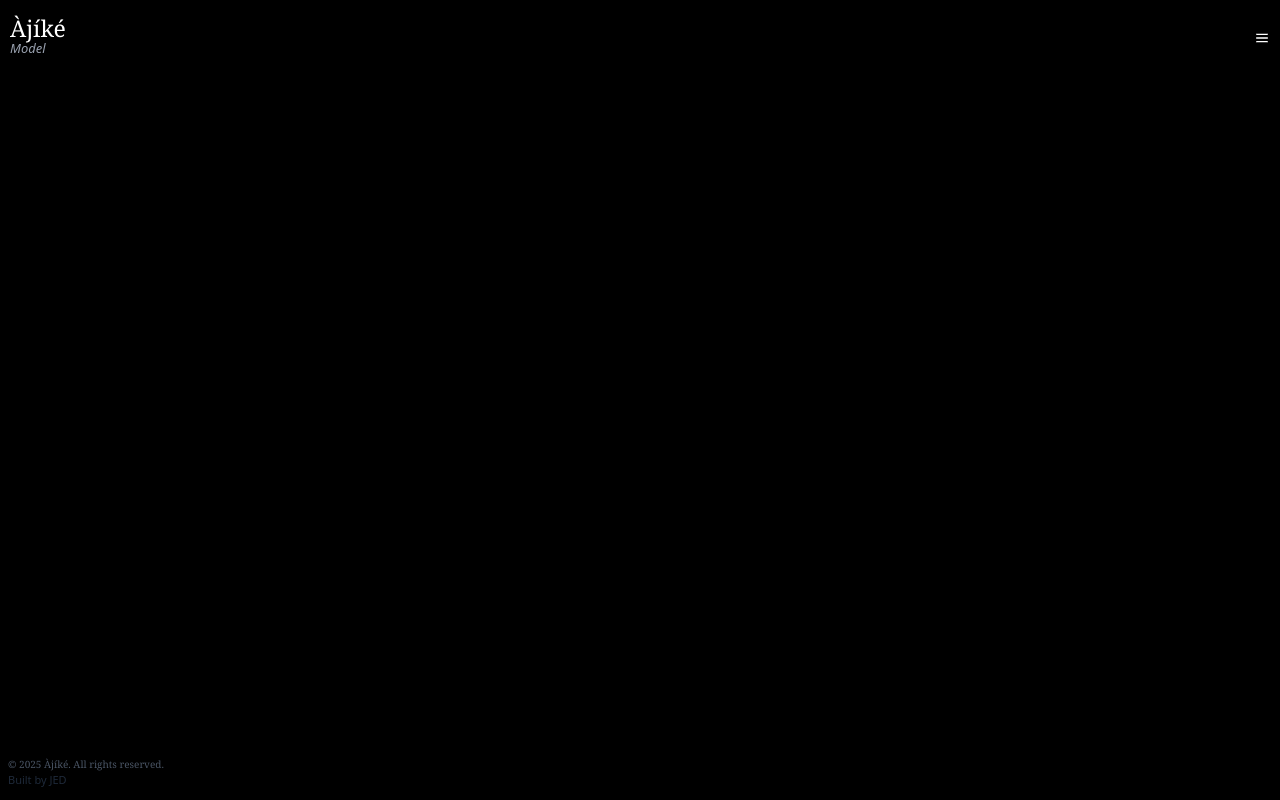
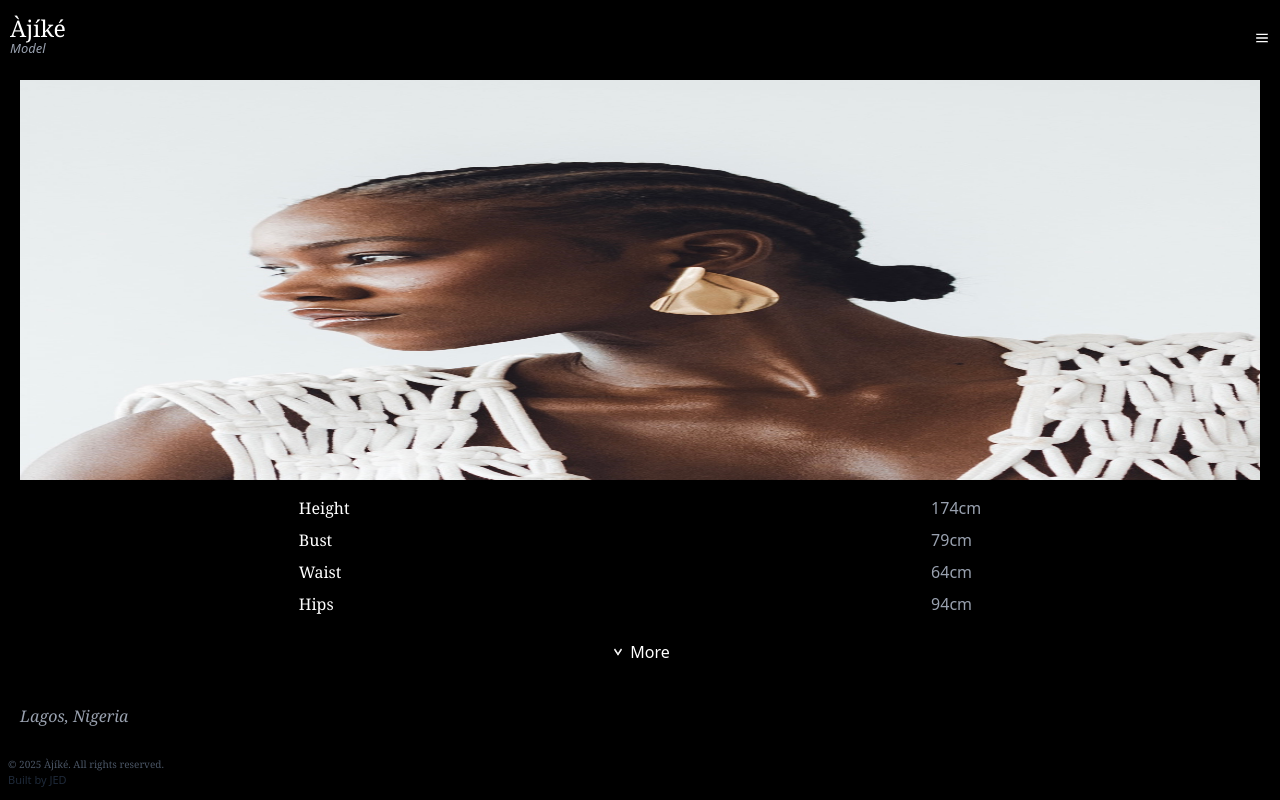
Before and after one commit to dej-xx01/ajike-web, a React (Vite) app in the folder my-app/: page /about in a window 1280 px wide. Built offline with nearby package versions, Linux system fonts and the light colour scheme.

Commit message:
built the about section

```diff
--- a/my-app/src/components/about.jsx
+++ b/my-app/src/components/about.jsx
@@ -1,6 +1,51 @@
+import { useState } from "react"
+import arrow from "../assets/images/arrow.png"
+import Bisola from "../assets/images/bisola.jpg"
 const About = () =>{
+    const [overflow, setOverflow] = useState(false)
+    const moreBtn = () => {
+        setOverflow(!overflow)
+    }
     return(
-        <h1>About</h1>
+        <>
+            {/* {!menuClicked && (<div className="  border border-blue-500 absolute top-20 inset-x-0">
+                <img src= {Bisola} alt="bisola-image" className="w-10 "/>
+            </div>)}         */}
+            {/* <div className="  border border-blue-500 absolute top-20 inset-x-0 flex flex-col w-1/2 items-center justify-center"> */}
+            <div className=" min-h-screen pt-20">
+                <div className="flex flex-col px-5 gap-y-4">
+                    <img src= {Bisola} alt="bisola-image" className="h-100"/>
+                    <div className={` flex justify-around ${!overflow ? "h-32 overflow-hidden" : ""}`}>
+                        <div>
+                            <h2 className="feature">Height</h2>
+                            <h2 className="feature">Bust</h2>
+                            <h2 className="feature">Waist</h2>
+                            <h2 className="feature">Hips</h2>
+                            <h2 className="feature">Shoe</h2>
+                            <h2 className="feature">Skin Tone</h2>
+                            <h2 className="feature">Eye Color</h2>
+                        </div>
+                        <div>
+                            <h2 className="value ">174cm</h2>
+                            <h2 className="value ">79cm</h2>
+                            <h2 className="value ">64cm</h2>
+                            <h2 className="value ">94cm</h2>
+                            <h2 className="value ">41US</h2>
+                            <h2 className="value ">Dark</h2>
+                            <h2 className="value ">Brown</h2>
+                        </div>
+                    </div>
+                    <div onClick={moreBtn} className="flex justify-center gap-x-1">
+                        <img src={arrow} alt="arrow" />
+                        <h2 className="text-white">{overflow? "Less" : "More"}</h2>
+                    </div>
+                    <p className="text-gray-400 italic font-serif mt-6 text-[16px]">Lagos, Nigeria</p>
+                    {/* <button className="text-white border border-b-amber-200" ></button>                   */}
+                </div>
+
+            </div>
+        </>
+
     )
 }
 
```
